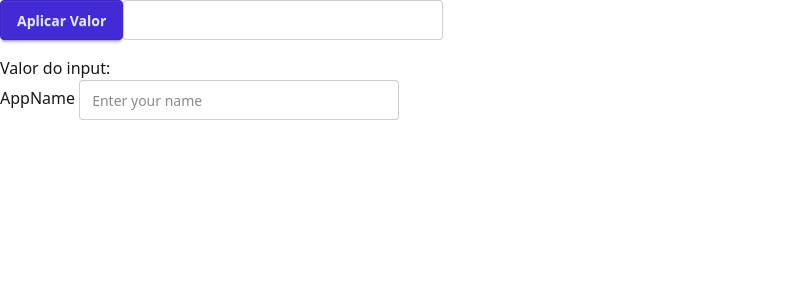
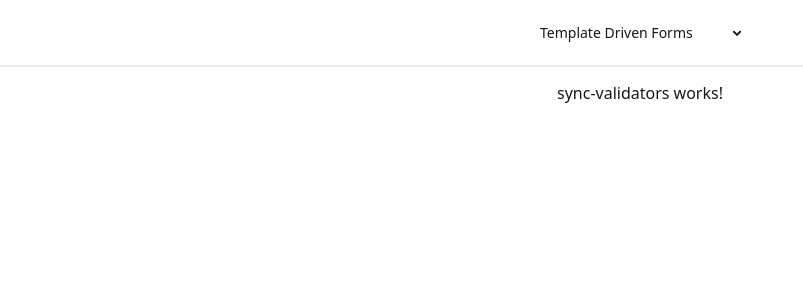
Before and after one commit to farleybsd/FormulariosAngular, an Angular app in the folder Template Driven Forms/curso-formularios-com-angular/: page /template-driven-forms/sync-validators in a window 1280 px wide. Before the commit this address led to /. Shown: the top 300 px of the page, without its empty margins (0-803 px from the left). Built offline with nearby package versions, Linux system fonts and the light colour scheme.

Commit message:
Centralizando conteúdo das rotas

```diff
--- a/Template Driven Forms/curso-formularios-com-angular/angular.json
+++ b/Template Driven Forms/curso-formularios-com-angular/angular.json
@@ -15,13 +15,13 @@
         "@schematics/angular:component": {
           "skipTests": true,
           "type": "component",
-          "addTypeToClassName": false,
+          "addTypeToClassName": true,
           "changeDetection": "OnPush"
         },
         "@schematics/angular:directive": {
           "skipTests": true,
           "type": "directive",
-          "addTypeToClassName": false
+          "addTypeToClassName": true
         },
         "@schematics/angular:guard": {
           "skipTests": true,
@@ -42,7 +42,7 @@
         "@schematics/angular:service": {
           "skipTests": true,
           "type": "service",
-          "addTypeToClassName": false
+          "addTypeToClassName": true
         },
         "@schematics/angular:module": {
           "typeSeparator": "."
--- a/Template Driven Forms/curso-formularios-com-angular/src/app/app.component.html
+++ b/Template Driven Forms/curso-formularios-com-angular/src/app/app.component.html
@@ -1,13 +1,22 @@
-<button class="btn btn-primary" (click)="inputValue.set('Teste')">Aplicar Valor</button>
-
-<input
-  type="text"
-  class="input"
-  [ngModel]="inputValue()"
-  (ngModelChange)="inputValue.set($event)"
-/>
-
-<div class="mt-4">Valor do input: {{ inputValue() }}</div>
-
-
-<app-name [(value)]="inputValue"/>
+<div class="navbar bg-base-100 shadow-sm flex justify-center">
+  <ul class="menu menu-horizontal">
+    @for (item of menu(); track item.title) {
+  <li>
+    <details  class="w-56">
+      <summary>{{item.title}}</summary>
+      <ul>
+        @for (submenu of item.submenus; track submenu.title)
+        {
+         <li><a [routerLink]="submenu.url">{{submenu.title}}</a></li>
+        }
+        </ul>
+    </details>
+  </li>
+}
+</ul>
+</div>
+<div class="flex w-full justify-center p-4">
+  <div class="flex justify-center w-full max-w-3xl">
+     <router-outlet></router-outlet>
+  </div>
+</div>
--- a/Template Driven Forms/curso-formularios-com-angular/src/app/app.component.ts
+++ b/Template Driven Forms/curso-formularios-com-angular/src/app/app.component.ts
@@ -1,36 +1,44 @@
-import { ChangeDetectionStrategy, Component, input, model, output, signal } from '@angular/core';
+import { ChangeDetectionStrategy, Component, signal } from '@angular/core';
 import { FormsModule } from '@angular/forms';
+import { RouterModule, Routes } from '@angular/router';
+import { routes } from './app.routes';
 
+interface MenuItem{
+  title: string;
+  submenus: {
+    title: string;
+    url: string;
+  } []
+}
 
-@Component({
-  selector: 'app-name',
-  imports: [FormsModule],
-  template: `
-           <div>
-            AppName
+function createMenuTitle(route: string) {
 
-            <input
-              class="input"
-              [(ngModel)]="value"
-              placeholder="Enter your name"
-              />
-            </div>
-              `
-})
+  return route.split('-')
+      .map((word) => word.charAt(0).toUpperCase() + word.slice(1))
+      .join(' ');
+}
 
-export class NameComponent {
+function createMenuItems(routes: Routes): MenuItem[] {
+  return routes.map((route) => {
+    const title = createMenuTitle(route.path!)
 
-  value = model('');
+    const submenus =route.children!.map(childRoute => {
+      const title = createMenuTitle(childRoute.path!)
+      const url = `/${route.path}/${childRoute.path}`
+
+      return { title, url }
+    });
+     return { title, submenus: submenus  }
+  });
 }
 
 @Component({
   selector: 'app-root',
-  imports: [FormsModule,NameComponent],
+  imports: [FormsModule,RouterModule],
   templateUrl: './app.component.html',
   styleUrl: './app.component.css',
   changeDetection: ChangeDetectionStrategy.OnPush
 })
 export class App {
-
-  inputValue = signal('');
+  menu = signal(createMenuItems(routes))
 }
--- a/Template Driven Forms/curso-formularios-com-angular/src/app/app.routes.ts
+++ b/Template Driven Forms/curso-formularios-com-angular/src/app/app.routes.ts
@@ -1,3 +1,8 @@
 import { Routes } from '@angular/router';
-
-export const routes: Routes = [];
+import { routes as templatesDrivenFormsRoutes } from './features/template-driven-forms/sync-validators/routes';
+export const routes: Routes = [
+  {
+    path: 'template-driven-forms',
+    children: templatesDrivenFormsRoutes
+  }
+];
--- /dev/null
+++ b/Template Driven Forms/curso-formularios-com-angular/src/app/features/template-driven-forms/sync-validators/routes.ts
@@ -0,0 +1,9 @@
+import { Routes } from "@angular/router";
+import { SyncValidatorsComponent } from "./sync-validators.component";
+
+export const routes:Routes = [
+  {
+    path: 'sync-validators',
+    component: SyncValidatorsComponent
+  }
+]
--- /dev/null
+++ b/Template Driven Forms/curso-formularios-com-angular/src/app/features/template-driven-forms/sync-validators/sync-validators.component.html
@@ -0,0 +1 @@
+<p>sync-validators works!</p>
--- /dev/null
+++ b/Template Driven Forms/curso-formularios-com-angular/src/app/features/template-driven-forms/sync-validators/sync-validators.component.ts
@@ -0,0 +1,10 @@
+import { ChangeDetectionStrategy, Component } from '@angular/core';
+
+@Component({
+  selector: 'app-sync-validators',
+  imports: [],
+  templateUrl: './sync-validators.component.html',
+  styleUrl: './sync-validators.component.css',
+  changeDetection: ChangeDetectionStrategy.OnPush,
+})
+export class SyncValidatorsComponent {}
```
Also changed, not shown: Template Driven Forms/curso-formularios-com-angular/src/app/features/template-driven-forms/sync-validators/sync-validators.component.css (added).
